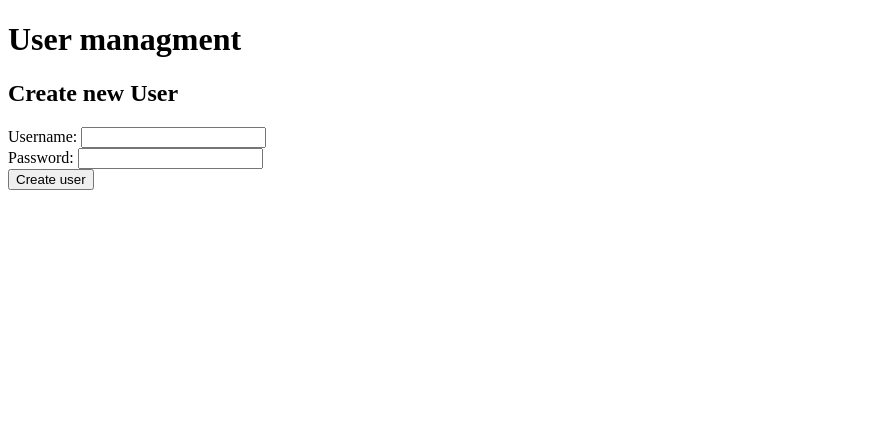
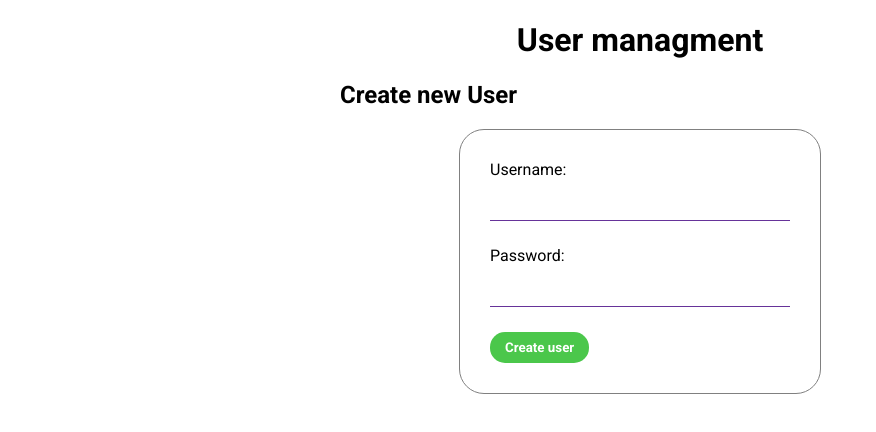
Before and after one commit to SrCyco/users, an Angular app: page /create-user in a window 1280 px wide. Shown: the top 432 px of the page, without its empty margins (0-876 px from the left). Built offline with nearby package versions, Linux system fonts and the light colour scheme.

Commit message:
Add classes and styles for the application

```diff
--- a/src/app/add-user/add-user.component.html
+++ b/src/app/add-user/add-user.component.html
@@ -1,17 +1,17 @@
 <h2>Create new User</h2>
 
-<form [formGroup]="createUserForm">
-    <div>
+<form [formGroup]="createUserForm" >
+    <div class="form-item">
         <label for="username">Username: </label>
         <input type="text" formControlName="UserName" name='username' id="username">
         <p class="error" *ngIf="validationError('UserName', 'required')">This field is required</p>
     </div>
-    <div>
+    <div class="form-item">
         <label for="password">Password: </label>
         <input type="Password" formControlName="Password" name="password" id="password">
         <p class="error"
             *ngIf="validationError('Password', 'required')">This field is required</p>
         <p class="error" *ngIf="validationError('Password', 'minlength')">Must be at least 8 characters</p>
     </div>
-    <button (click)="onCreateUser()">Create user</button>
+    <button (click)="onCreateUser()" class="button button--add">Create user</button>
 </form>
--- a/src/app/add-user/add-user.component.scss
+++ b/src/app/add-user/add-user.component.scss
@@ -0,0 +1,28 @@
+form {
+    width: 50%;
+    margin: 0 auto;
+    padding: 5%;
+    border: 1px solid grey;
+    border-radius: 25px;
+}
+
+.form-item {
+    margin-bottom: 25px;
+    label {
+        display: block;
+        margin-bottom: 10px;
+    }
+    input {
+        width: 100%;
+        height: 2rem;
+        padding: 0 5%;
+        box-sizing: border-box;
+        border-width: 0 0 1px 0;
+        outline: none;
+        border-color: rebeccapurple;
+    }
+    .error {
+        color: rgb(209, 26, 26);
+        font-size: .8rem;
+    }
+}
--- a/src/app/app.component.html
+++ b/src/app/app.component.html
@@ -1,5 +1,7 @@
-<h1>User managment</h1>
+<div class="grid">
+    <h1>User managment</h1>
 
 
 
-<router-outlet></router-outlet>
+    <router-outlet></router-outlet>
+</div>
--- a/src/app/app.component.scss
+++ b/src/app/app.component.scss
@@ -0,0 +1,8 @@
+.grid {
+    max-width: 600px;
+    margin: 0 auto;
+}
+
+h1 {
+    text-align: center;
+}
--- a/src/app/user-item/user-item.component.html
+++ b/src/app/user-item/user-item.component.html
@@ -1,4 +1,4 @@
 <article class="user" *ngIf="user">
     <p class="user__name">{{user.UserName}}</p>
-    <button class="user__add" (click)="onViewUser(user.ID)">View user</button>
+    <button class="button button--view" (click)="onViewUser(user.ID)">View user</button>
 </article>
--- a/src/app/user-item/user-item.component.scss
+++ b/src/app/user-item/user-item.component.scss
@@ -1,4 +1,11 @@
 .user {
     display: flex;
     justify-content: space-between;
+    align-items: center;
+    margin-bottom: 1rem;
+    padding: 0 5%;
+    border: 1px solid lighten($color: grey, $amount: 30);
+    border-radius: 10px;
+    &__name {
+    }
 }
--- a/src/app/users-list/users-list.component.html
+++ b/src/app/users-list/users-list.component.html
@@ -1,6 +1,9 @@
-<article class="alert" *ngIf="deleted || created">User has been {{state}}</article>
+<article class="alert" *ngIf="deleted || created">
+    <p>User has been {{state}}</p>
+    <button class="button button--delete">X</button>
+</article>
 
-<button class="button--add" (click)="onCreateUser()">+ Add user</button>
+<button class="button button--add" (click)="onCreateUser()">+ Add user</button>
 <article class="users-list">
     <app-user-item *ngFor="let user of usersList"
                     [user]="user"></app-user-item>
--- a/src/app/users-list/users-list.component.scss
+++ b/src/app/users-list/users-list.component.scss
@@ -0,0 +1,25 @@
+:host {
+    display: flex;
+    flex-direction: column;
+}
+
+.alert {
+    border: 1px solid rgb(84, 84, 201);
+    border-radius: 10px;
+    padding: 2%;
+    margin-bottom: 2rem;
+    background-color: rgba(84, 84, 201, .2);
+    display: flex;
+    justify-content: space-between;
+    align-items: center;
+}
+
+.button {
+    justify-self: left;
+    margin-left: auto;
+    margin-right: 5%;
+}
+
+.users-list {
+    margin-top: 2rem;
+}
--- a/src/app/view-user/view-user.component.html
+++ b/src/app/view-user/view-user.component.html
@@ -1,7 +1,7 @@
 <article class="user-info" *ngIf="user">
     <section class="user-info__header">
         <h2 class="user-info__title">View of user number {{user.ID}}</h2>
-        <button (click)="onDeleteUser(user.ID)">- Delete user</button>
+        <button (click)="onDeleteUser(user.ID)" class="button button--delete">- Delete user</button>
     </section>
     <p class="user-info__name">Name: {{user.UserName}}</p>
 </article>
--- a/src/app/view-user/view-user.component.scss
+++ b/src/app/view-user/view-user.component.scss
@@ -2,5 +2,6 @@
     &__header {
         display: flex;
         justify-content: space-between;
+        align-items: center;
     }
 }
--- a/src/styles.scss
+++ b/src/styles.scss
@@ -1 +1,26 @@
 /* You can add global styles to this file, and also import other style files */
+@import url('https://fonts.googleapis.com/css2?family=Roboto:wght@300;400;700&display=swap');
+
+body, button, input {
+    font-family: 'Roboto', sans-serif;
+}
+
+.button {
+    border: 0;
+    border-radius: 15px;
+    padding: 8px 15px;
+    font-weight: 600;
+    outline: none;
+    cursor: pointer;
+    &--add {
+        background-color: rgb(75, 199, 75);
+        color: #ffffff;
+    }
+    &--view {
+        background-color: rgb(144, 144, 240);
+    }
+    &--delete {
+        background-color: rgb(199, 70, 70);
+        color: #ffffff;
+    }
+}
```
